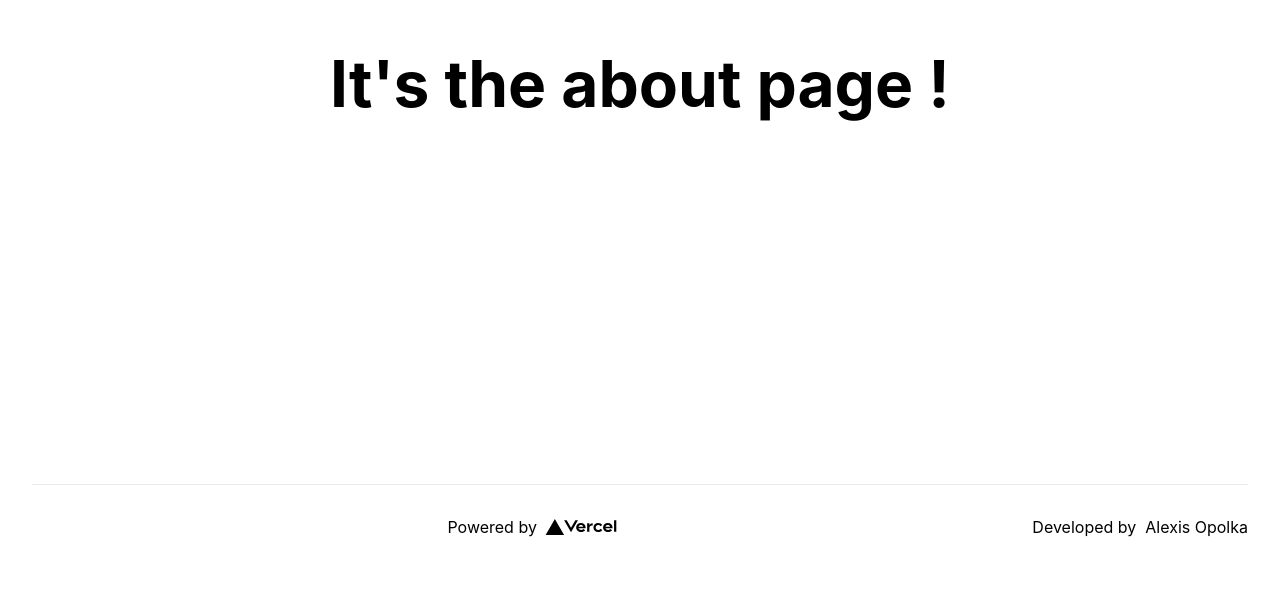
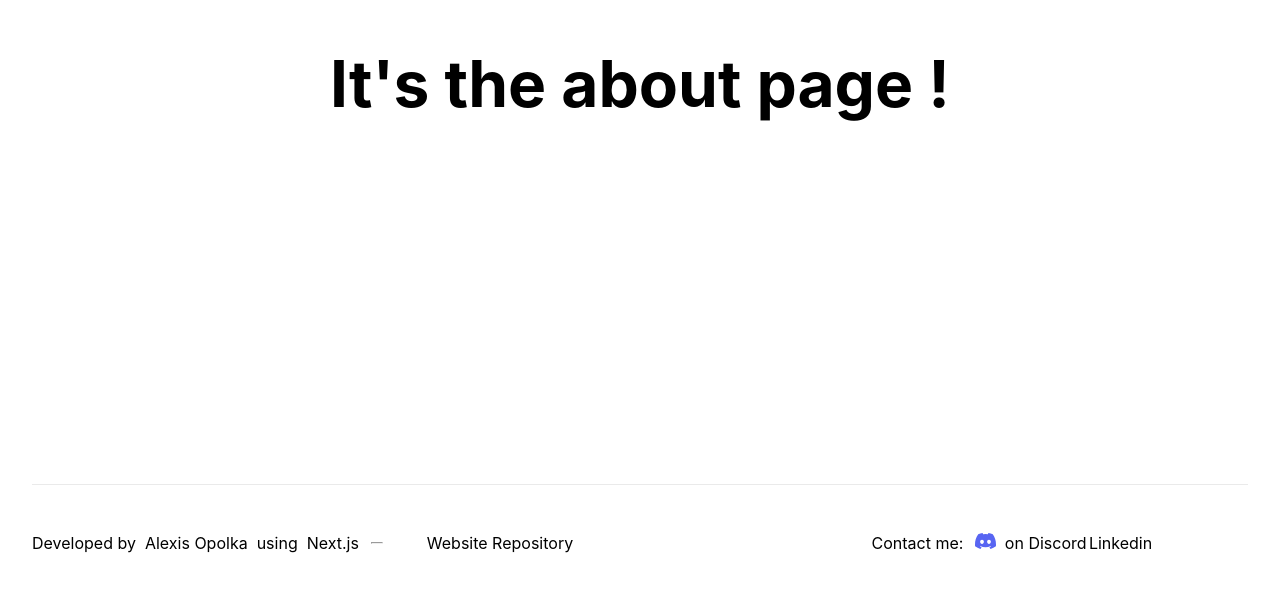
Before and after one commit to alexis-opolka/alexis-opolka.github.io, a Next.js app: page /about in a window 1280 px wide. Shown: the part 316-908 px from the top of the page. Before the commit the page ends 885 px from the top, so only its background shows below. Built offline with nearby package versions, Linux system fonts and the light colour scheme.

Commit message:
Worked on footer, Added URIs

```diff
--- a/pages/about/index.tsx
+++ b/pages/about/index.tsx
@@ -1,5 +1,6 @@
 import Head from 'next/head'
 import Image from 'next/image'
+import Footer from '../footer'
 import styles from '../../styles/Home.module.css'
 
 export default function Home() {
@@ -17,19 +18,7 @@ export default function Home() {
         </h1>
       </main>
 
-      <footer className={styles.footer}>
-        <a
-          href="https://vercel.com?utm_source=create-next-app&utm_medium=default-template&utm_campaign=create-next-app"
-          target="_blank"
-          rel="noopener noreferrer"
-        >
-          Powered by{' '}
-          <span className={styles.logo}>
-            <Image src="/vercel.svg" alt="Vercel Logo" width={72} height={16} />
-          </span>
-        </a>
-        Developed by &nbsp;<span><a href="https://github.com/alexis-opolka/">Alexis Opolka</a></span>
-      </footer>
+      <Footer />
     </div>
   )
 }
--- /dev/null
+++ b/pages/footer.tsx
@@ -0,0 +1,25 @@
+import Image from 'next/image'
+import styles from '../styles/Home.module.css'
+
+
+export default function Footer() {
+  return (
+    <footer className={styles.footer}>
+      Developed by &nbsp;<span><a href="https://github.com/alexis-opolka/">Alexis Opolka</a></span> &nbsp; using &nbsp; <span><a href="https://nextjs.org">Next.js</a></span> <hr />
+      <a href="http://github.com/alexis-opolka/alexis-opolka.github.io" className={styles.contactLink}>
+        <Image src="/github-mark-white.svg" alt="Github Logo" className={styles.logo} width={28} height={36} />
+        &nbsp;  Website Repository
+      </a>
+      <p>
+      </p>
+      <p>
+        Contact me: &nbsp;
+        <a href="${{secrets.DISCORD_CONTACT_URI}}" className={styles.contactLink}>
+          <Image src="/discord-mark-blue.svg" alt="Discord Logo" className={styles.logo} width={28} height={36} />
+        &nbsp; on Discord</a>
+
+        <a href="linkedin://linkedin.com/in/alexis-opolka">Linkedin</a>
+      </p>
+    </footer>
+  )
+}
--- a/pages/index.tsx
+++ b/pages/index.tsx
@@ -1,5 +1,6 @@
 import Head from 'next/head'
 import Image from 'next/image'
+import Footer from './footer'
 import styles from '../styles/Home.module.css'
 import animations from '../styles/animations.module.css'
 
@@ -35,9 +36,7 @@ export default function Home() {
         </div>
       </main>
 
-      <footer className={styles.footer}>
-        Developed by &nbsp;<span><a href="https://github.com/alexis-opolka/">Alexis Opolka</a></span> &nbsp; using &nbsp; <span><a href="https://nextjs.org">Next.js</a></span>
-      </footer>
+      <Footer />
     </div>
   )
 }
--- a/styles/Home.module.css
+++ b/styles/Home.module.css
@@ -22,11 +22,21 @@
   align-items: center;
 }
 
-.footer a {
+.footer p {
   display: flex;
   justify-content: center;
   align-items: center;
   flex-grow: 1;
+}
+.footer hr {
+  width: 1%;
+  margin-left: 1%;
+  margin-right: 1%;
+}
+
+.contactLink {
+  margin-left: 0.5%;
+  margin-right: 0.5%;
 }
 
 .title {
@@ -95,7 +105,7 @@
 
 .logo {
   height: 1em;
-  margin-left: 0.5rem;
+  width: fit-content;
 }
 
 @media (max-width: 600px) {
```
Also changed, not shown: public/discord-mark-blue.svg (added), public/github-mark-white.svg (added).
